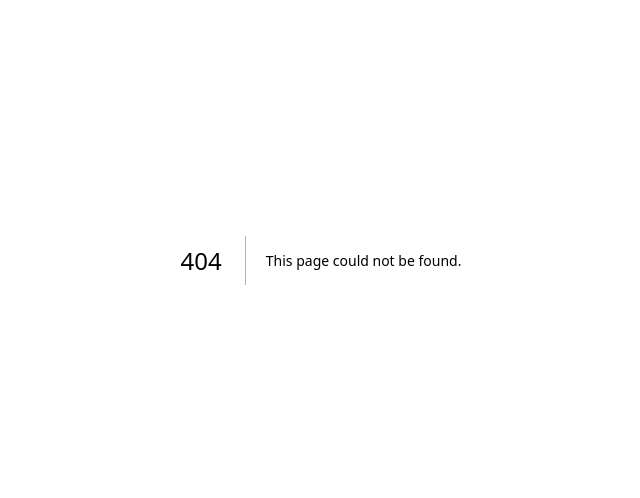
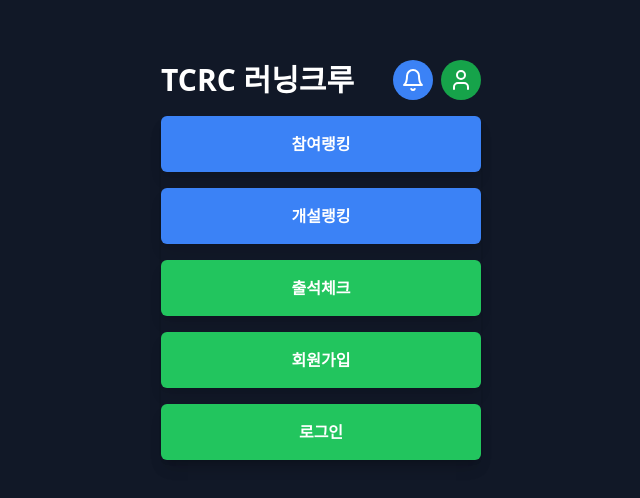
Before and after one commit to TcrcRunningCrew/manager-app, a Next.js app: page /home in a window 1280 px wide. Before the commit this address had no page. Shown: the part 140-638 px from the top of the page, without its empty margins (319-959 px from the left). Built offline with nearby package versions, Linux system fonts and the light colour scheme.

Commit message:
✨ 기존 기능 추가

```diff
--- a/src/pages/config/supabaseClient.tsx
+++ b/src/pages/config/supabaseClient.tsx
@@ -1,11 +1,16 @@
-// // supabaseClient.js
-// import { createClient } from "@supabase/supabase-js";
+// supabaseClient.js
+import { createClient } from "@supabase/supabase-js";
 
-// const supabaseUrl = (process.env.SUPABASE_URL | String)
-// const supabaseKey = process.env.SUPABASE_API_KEY
-// // console.log('supabaseUrl: ', supabaseUrl);
-// // console.log('supabaseKey: ', supabaseKey);
+// const supabaseUrl = process.env.SUPABASE_URL || '';
+// const supabaseKey = process.env.SUPABASE_API_KEY|| '';
 
-// const supabase = createClient(supabaseUrl, supabaseKey);
+const supabaseUrl = 'https://eynjlxtyxihkokeesrlj.supabase.co' || '';
+const supabaseKey ='eyJhbGciOiJIUzI1NiIsInR5cCI6IkpXVCJ9.eyJpc3MiOiJzdXBhYmFzZSIsInJlZiI6ImV5bmpseHR5eGloa29rZWVzcmxqIiwicm9sZSI6ImFub24iLCJpYXQiOjE3MDU2NzMyNzIsImV4cCI6MjAyMTI0OTI3Mn0.3ZjFnmezUcgt9LxbtgB6Ag4ZGbgb-N-o6VCbja0Kiyc'|| '';
+// SUPABASEURL=
+// SUPABASEAPIKEY=eyJhbGciOiJIUzI1NiIsInR5cCI6IkpXVCJ9.eyJpc3MiOiJzdXBhYmFzZSIsInJlZiI6ImV5bmpseHR5eGloa29rZWVzcmxqIiwicm9sZSI6ImFub24iLCJpYXQiOjE3MDU2NzMyNzIsImV4cCI6MjAyMTI0OTI3Mn0.3ZjFnmezUcgt9LxbtgB6Ag4ZGbgb-N-o6VCbja0Kiyc
 
-// export default supabase;
+
+
+const supabase = createClient(supabaseUrl, supabaseKey);
+
+export default supabase;
--- /dev/null
+++ b/src/pages/home/index.tsx
@@ -0,0 +1,100 @@
+import { useRouter } from 'next/router';
+
+export default function Home() {
+  const router = useRouter();
+
+  const navigateTo = (path:any) => {
+    router.push(path);
+  };
+
+  return (
+    <div
+      key='1'
+      className='dark flex flex-col items-center justify-center min-h-screen bg-gray-900 text-white p-4'
+    >
+      <header className='w-full max-w-xs flex justify-between items-center mb-4'>
+        <div className='text-3xl font-bold'>TCRC 러닝크루</div>
+        <div className='flex space-x-2'>
+          <button className='bg-blue-500 text-white rounded-full p-2 hover:bg-blue-600 transition-colors duration-200'>
+            <BellIcon className='' />
+          </button>
+          <button className='bg-green-600 text-white rounded-full p-2 hover:bg-green-600 transition-colors duration-200'>
+            <UserIcon className='' />
+          </button>
+        </div>
+      </header>
+      <main className='flex flex-col space-y-4 shadow-lg w-full max-w-xs'>
+        <button
+          className='font-bold p-4 bg-blue-500 text-white text-center rounded-md hover:bg-blue-700 transform hover:scale-105 transition-transform duration-200 shadow-lg'
+          onClick={() => navigateTo('/user/checkMonth')}
+        >
+          참여랭킹
+        </button>
+        <button
+          className='font-bold p-4 bg-blue-500 text-white text-center rounded-md hover:bg-blue-700 transform hover:scale-105 transition-transform duration-200 shadow-lg'
+          onClick={() => navigateTo('/user/founder')}
+        >
+          개설랭킹
+        </button>
+        <button
+          className='font-bold p-4 bg-green-500 text-white text-center rounded-md hover:bg-green-700 transform hover:scale-105 transition-transform duration-200 shadow-lg'
+          onClick={() => navigateTo('/user/checkout')}
+        >
+          출석체크
+        </button>
+        <button
+          className='font-bold p-4 bg-green-500 text-white text-center rounded-md hover:bg-green-700 transform hover:scale-105 transition-transform duration-200 shadow-lg'
+          onClick={() => navigateTo('/signup')}
+        >
+          회원가입
+        </button>
+        <button
+          className='font-bold p-4 bg-green-500 text-white text-center rounded-md hover:bg-green-700 transform hover:scale-105 transition-transform duration-200 shadow-lg'
+          onClick={() => navigateTo('/login')}
+        >
+          로그인
+        </button>
+      </main>
+    </div>
+  );
+}
+
+function BellIcon(props:any) {
+  return (
+    <svg
+      {...props}
+      xmlns='http://www.w3.org/2000/svg'
+      width='24'
+      height='24'
+      viewBox='0 0 24 24'
+      fill='none'
+      stroke='currentColor'
+      strokeWidth='2'
+      strokeLinecap='round'
+      strokeLinejoin='round'
+    >
+      <path d='M6 8a6 6 0 0 1 12 0c0 7 3 9 3 9H3s3-2 3-9' />
+      <path d='M10.3 21a1.94 1.94 0 0 0 3.4 0' />
+    </svg>
+  );
+}
+
+function UserIcon(props:any) {
+  return (
+    <svg
+      {...props}
+      xmlns='http://www.w3.org/2000/svg'
+      width='24'
+      height='24'
+      viewBox='0 0 24 24'
+      fill='none'
+      stroke='currentColor'
+      strokeWidth='2'
+      strokeLinecap='round'
+      strokeLinejoin='round'
+    >
+      <path d='M19 21v-2a4 4 0 0 0-4-4H9a4 4 0 0 0-4 4v2' />
+      <circle cx='12' cy='7' r='4' />
+    </svg>
+  );
+}
--- a/src/pages/user/founder.tsx
+++ b/src/pages/user/founder.tsx
@@ -0,0 +1,136 @@
+import MonthNavigation from "../common/MonthNavigation";
+import BackButton from "../common/backButton";
+import supabase from "../config/supabaseClient";
+import React, { useState, useEffect } from "react";
+
+
+interface User {
+    name: string;
+    age: number;
+    meetingCount: number;
+  }
+
+export default function Founder() {
+  const [currentMonth, setCurrentMonth] = useState(new Date());
+  const [users, setUsers] = useState<User[]>([]);
+
+  //날짜 설정 부분
+  const changeMonth = (increment: number) => {
+    const newMonth = new Date(currentMonth);
+    newMonth.setMonth(newMonth.getMonth() + increment);
+    setCurrentMonth(newMonth);
+  };
+
+  useEffect(() => {
+    let year = currentMonth.getFullYear();
+    let month = currentMonth.getMonth() + 1;
+
+    const dateFormat = (date: Date) => {
+        let dateFormat2 =
+          date.getFullYear() +
+          "-" +
+          (date.getMonth() + 1 < 9
+            ? "0" + (date.getMonth() + 1)
+            : date.getMonth() + 1) +
+          "-" +
+          (date.getDate() < 9 ? "0" + date.getDate() : date.getDate());
+        return dateFormat2;
+      };
+
+
+    let startday = dateFormat(new Date(year, month - 1, 1)); //startday:  2024-01-01
+    let endday = dateFormat(new Date(year, month, 0)); //endday:  2024-01-31
+
+    const fetchUsersAndMeetings = async () => {
+      let { data: activeUsers, error: userError } = await supabase
+        .from("users")
+        .select("name, age")
+        .eq("activation", true);
+
+      if (userError) {
+        console.error(userError.message);
+        return;
+      }
+
+      if (!activeUsers) {
+        console.error("No active users found."); // Handle the case where activeUsers is null
+        return;
+      }
+
+      const usersWithFoundCounts = await Promise.all(
+        activeUsers.map(async (user) => {
+          let { data: userData, error: getError } = await supabase
+            .from("meeting")
+            .select("*", { count: "exact" })
+            .eq("name", user.name)
+            .eq("founder", true)
+            .gte("meeting_date", startday)
+            .lte("meeting_date", endday);
+
+          if (getError) {
+            console.error(getError.message); // Logging the error for debugging
+            return { ...user, meetingCount: 0 }; // Return user with meetingCount set to 0 in case of an error
+          }
+
+          const meetingCount = userData ? userData.length : 0;
+          return { ...user, meetingCount: meetingCount };
+        })
+      );
+
+      // meetingCount가 0인 사용자 제외
+      const filteredUsers = usersWithFoundCounts.filter(
+        (user) => user.meetingCount > 0
+      );
+
+      setUsers(filteredUsers.sort((a, b) => b.meetingCount - a.meetingCount));
+    };
+
+    fetchUsersAndMeetings();
+  }, [currentMonth]);
+
+  return (
+    <div className='dark flex flex-col justify-between  h-screen bg-gray-800 text-white'>
+      <header className='flex items-center justify-between px-6 py-4 bg-blue-500'>
+        <h1 className='text-1xl font-bold text-white-900'>
+          {" "}
+          <span>T C R C</span>
+          <br />
+          <span>개설랭킹</span>
+        </h1>
+        <BackButton />
+      </header>
+      <MonthNavigation currentMonth={currentMonth} changeMonth={changeMonth} />
+      <main className='flex-1 overflow-y-auto p-3 bg-gray-800'>
+        <div className='rounded-lg overflow-hidden bg-gray-700 p-4 pt-1 mx-auto w-full sm:w-3/4 md:w-3/4 lg:w-2/3 xl:w-1/2'>
+          <table className='w-full caption-bottom text-sm'>
+            <thead className='border-b'>
+              <tr className='border-b transition-colors hover:bg-muted/50 data-[state=selected]:bg-muted'>
+                <th className='h-12 px-4 text-middle align-middle font-medium text-muted-foreground '>
+                  순위
+                </th>
+                <th className='h-12 px-4 text-middle align-middle font-medium text-muted-foreground '>
+                  이름(년생)
+                </th>
+                <th className='h-12 px-4 text-middle align-middle font-medium text-muted-foreground '>
+                  개설횟수
+                </th>
+              </tr>
+            </thead>
+            <tbody className='border-0'>
+              {users.map((user, index) => (
+                <tr
+                className='border-b transition-colors hover:bg-muted/50 data-[state=selected]:bg-muted'
+                  key={index}
+                >
+                  <td className='p-4 align-middle'>{index + 1}</td>
+                  <td className='p-4 align-middle'>{`${user.name}(${user.age})`}</td>
+                  <td className='p-4 align-middle'>{user.meetingCount}</td>
+                </tr>
+              ))}
+            </tbody>
+          </table>
+        </div>
+      </main>
+    </div>
+  );
+}
```
Also changed, not shown: 1 other file (tests, documents, lock files or other folders).
